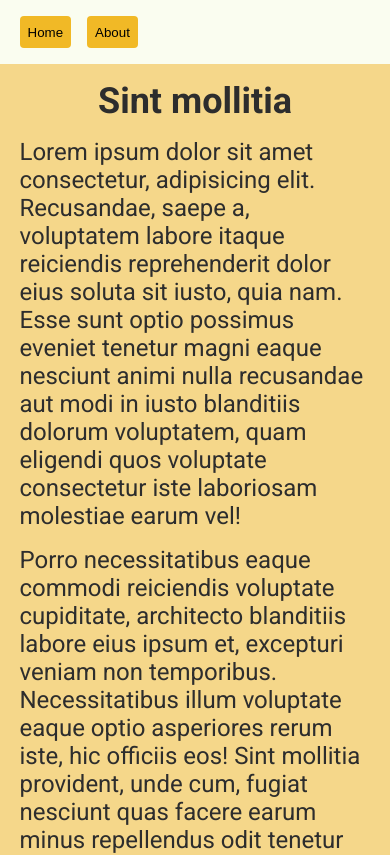
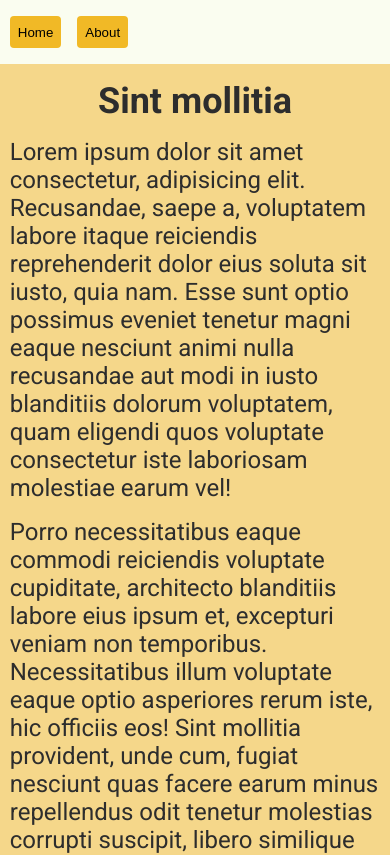
Before and after one commit to LeuKhaak/apol-test, a React (Create React App) app: page /#/about in a window 390 px wide. Shown: the top 855 px of the page. Built offline with nearby package versions, Linux system fonts and the light colour scheme.

Commit message:
breakpoint tabletSmall finished

```diff
--- a/src/assets/styles/breakpoints.scss
+++ b/src/assets/styles/breakpoints.scss
@@ -10,23 +10,23 @@
   }
 }
 
-//@mixin tabletLandscape {
-//  @media (max-width: 1142px) {
-//    @content;
-//  }
-//}
+@mixin tabletLandscape {
+  @media (max-width: 1036px) {
+    @content;
+  }
+}
 
-//@mixin tabletSmall {
-//  @media (max-width: 872px) {
-//    @content;
-//  }
-//}
+@mixin tabletSmall {
+  @media (max-width: 852px) {
+    @content;
+  }
+}
 
-//@mixin tabletSmallSecond {
-//  @media (max-width: 810px) {
-//    @content;
-//  }
-//}
+@mixin tabletSmallSecond {
+  @media (max-width: 792px) {
+    @content;
+  }
+}
 
 //@mixin mobile {
 //  @media (max-width: 622px) {
--- a/src/assets/styles/shablons.scss
+++ b/src/assets/styles/shablons.scss
@@ -2,12 +2,19 @@
   width: 90%;
   max-width: 90rem;
   margin: 0 auto 0 auto;
+  @include desktopSmall {
+    width: 95%;
+  }
 }
 
 @mixin cell {
   min-width: 2rem;
   padding: 0.5rem 0.25rem;
   border: solid 0.1rem $greyBorderColor;
+  @include tabletLandscape {
+    min-width: 1.5rem;
+    padding: 0.5rem 0.1rem;
+  }
 }
 
 @mixin row {
@@ -19,4 +26,13 @@
   @include desktopSmall {
     grid-template-columns: 3rem 10rem 7rem 7rem 10rem 10rem 7rem 7rem;
   }
+  @include tabletLandscape {
+    grid-template-columns: 2rem 8rem 6rem 6rem 8rem 8rem 6rem 6rem;
+  }
+  @include tabletSmall {
+    grid-template-columns: 2rem 7.5rem 5.5rem 5.5rem 7.5rem 7.5rem 5.5rem 5.5rem;
+  }
+  @include tabletSmallSecond {
+    grid-template-columns: 2rem 7rem 5rem 5rem 7rem 7rem 5rem 5rem;
+  }
 }
--- a/src/components/atoms/Btn/styles.module.scss
+++ b/src/components/atoms/Btn/styles.module.scss
@@ -43,4 +43,13 @@
 .add {
   background-color: $lightBlue;
   margin-left: 55rem;
+  @include desktopSmall {
+    margin-left: 50.5rem;
+  }
+  @include tabletLandscape {
+    margin-left: 40rem;
+  }
+  @include tabletSmall {
+    margin-left: 36rem;
+  }
 }
--- a/src/components/molecules/Cell/index.js
+++ b/src/components/molecules/Cell/index.js
@@ -2,7 +2,7 @@ import React from "react";
 import CellContent from "src/components/molecules/CellContent";
 import * as styles from "./styles.module.scss";
 
-function Cell({ content, cellStyle, mode, id }) {
+function Cell({ content, cellStyle, cellContentStyle, mode, id }) {
   return (
     <div
       className={styles.cell}
@@ -13,6 +13,7 @@ function Cell({ content, cellStyle, mode, id }) {
       <CellContent
         content={content}
         cellStyle={cellStyle}
+        cellContentStyle={cellContentStyle}
         mode={mode}
         id={id}
       />
--- a/src/components/molecules/Cell/styles.module.scss
+++ b/src/components/molecules/Cell/styles.module.scss
@@ -1,5 +1,4 @@
 @import "../../../assets/styles/styles.scss";
 .cell {
   @include cell;
-  //height: 100%;
 }
--- a/src/components/molecules/CellContent/index.js
+++ b/src/components/molecules/CellContent/index.js
@@ -2,14 +2,14 @@ import React from "react";
 import * as styles from "./styles.module.scss";
 import cn from "classnames";
 
-function CellContent({ content, cellStyle, id }) {
+function CellContent({ content, cellStyle, cellContentStyle, id }) {
   const classCell = cn(styles.cell, styles[cellStyle]);
   return (
     <div className={classCell} id={id}>
       {content}
       <span
         className={styles.cellSimbol}
-        style={{ display: cellStyle === "simbol" ? "block" : "" }}
+        style={{ display: cellContentStyle === "simbol" ? "flex" : "" }}
       >
         &#8595;
       </span>
--- a/src/components/molecules/CellContent/styles.module.scss
+++ b/src/components/molecules/CellContent/styles.module.scss
@@ -9,12 +9,21 @@
   display: flex;
   justify-content: space-between;
   flex-direction: row;
+  @include tabletSmallSecond {
+    flex-direction: column;
+  }
   .cellSimbol {
     display: none;
+    @include tabletSmallSecond {
+      flex-direction: column;
+    }
   }
   @include desktop {
     padding: 0.5rem 0.25rem;
     font-size: 0.75rem;
+  }
+  @include tabletLandscape {
+    padding: 0.5rem 0.15rem;
   }
 }
 .cellTitle,
@@ -22,7 +31,11 @@
 .number {
   border: none;
   background: none;
+  font-weight: bold;
+  @include tabletLandscape {
+    font-weight: 400;
+  }
 }
-.cellTitle {
-  font-weight: bold;
+.number {
+  font-weight: 400;
 }
--- a/src/components/organisms/Table/component.js
+++ b/src/components/organisms/Table/component.js
@@ -25,7 +25,11 @@ function Table({ data, deleteUser, editeUser, sortUsers, error, loader }) {
             style={{ cursor: "pointer" }}
             onClick={() => sortUsers(el[0])}
           >
-            <Cell content={el[1]} cellStyle="simbol" />
+            <Cell
+              content={el[1]}
+              cellStyle="cellTitle"
+              cellContentStyle="simbol"
+            />
           </div>
         ))}
         <div className={styles.actionsTitleWrapper}>
```
